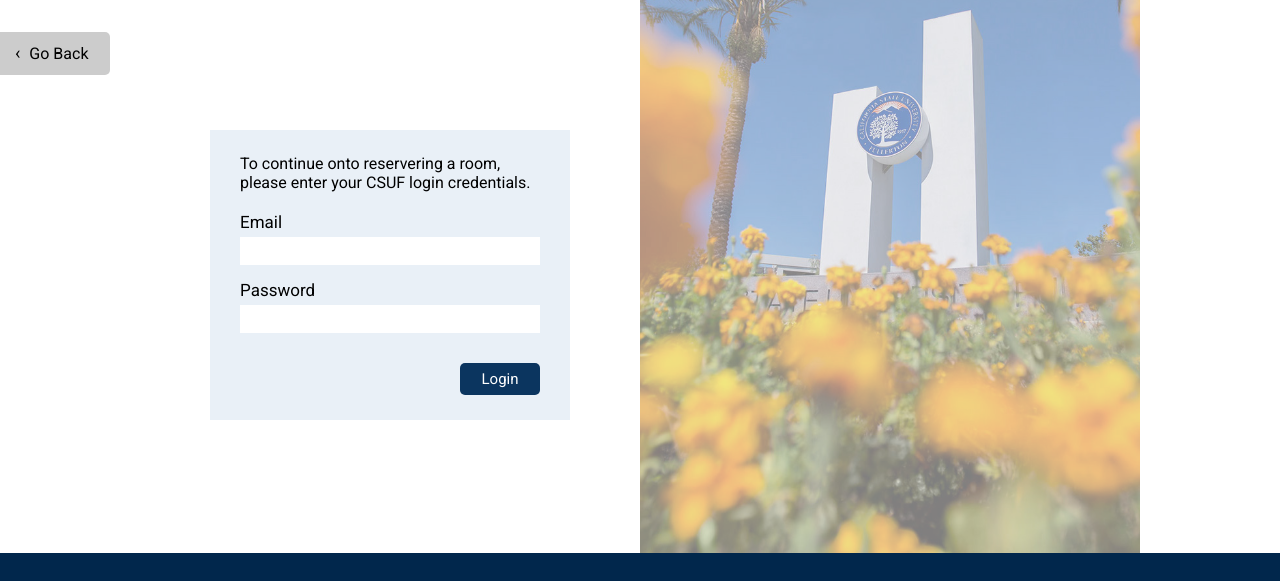
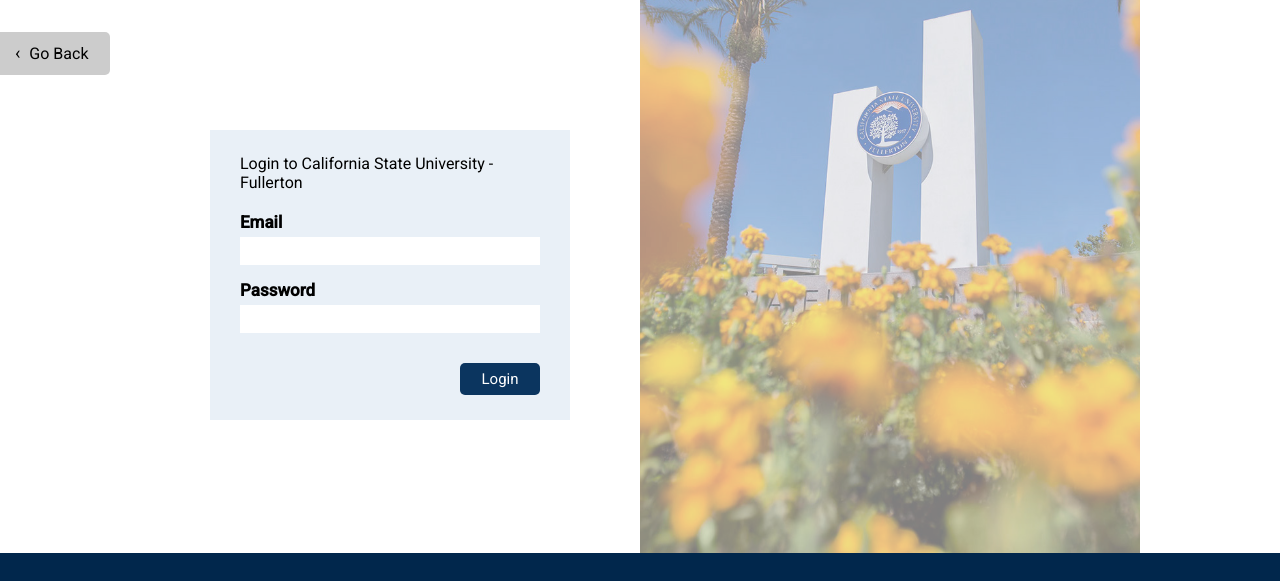
Before and after one commit to clairerhoda/CSUF-Room-Reservation, a website: page login.html in a window 1280 px wide. Shown: the part 118-699 px from the top of the page. Drawn offline with Linux system fonts and the light colour scheme.

Commit message:
local version replaced, css changes added

```diff
--- a/login.css
+++ b/login.css
@@ -56,6 +56,7 @@
     color: black;
     margin-bottom: 5px;
     font-size: 17px;
+    font-weight: 600;
 }
 
 #username-input {
--- a/login.html
+++ b/login.html
@@ -37,8 +37,7 @@
     <div id="contents">
         <div id="box1">
             <div id="login-box">
-                <div id="login-instruct">To continue onto reservering
-                     a room, please enter your CSUF login credentials.</div>
+                <div id="login-instruct">Login to California State University - Fullerton</div>
                 <label class="label">Email</label>
                 <input id="username-input" type="text">
                 <label class="label">Password</label>
--- a/reservation.js
+++ b/reservation.js
@@ -191,7 +191,6 @@
             xhr.setRequestHeader('Content-Type', 'application/json');
             xhr.responseType = 'json';
             xhr.onreadystatechange = function() {
-                console.log(this.status, this.readyState)
                 if (this.status != 201 && this.readyState != 4) {
                     selectionDescription.textContent =
                     "There was a problem setting your reservation. " +
--- a/userPage.js
+++ b/userPage.js
@@ -129,7 +129,6 @@
                             document.getElementById("btn-row").
                                 appendChild(yesBtn);
                             yesBtn.addEventListener("click", (e) => {
-                                console.log(s.reservation_id)
                                 xhr.open('PUT',
                                 `http://localhost:3000/reservations/`+
                                 `${s.reservation_id}`);
```
Also changed, not shown: indexRest.js (+4 -4 lines), README.md.
